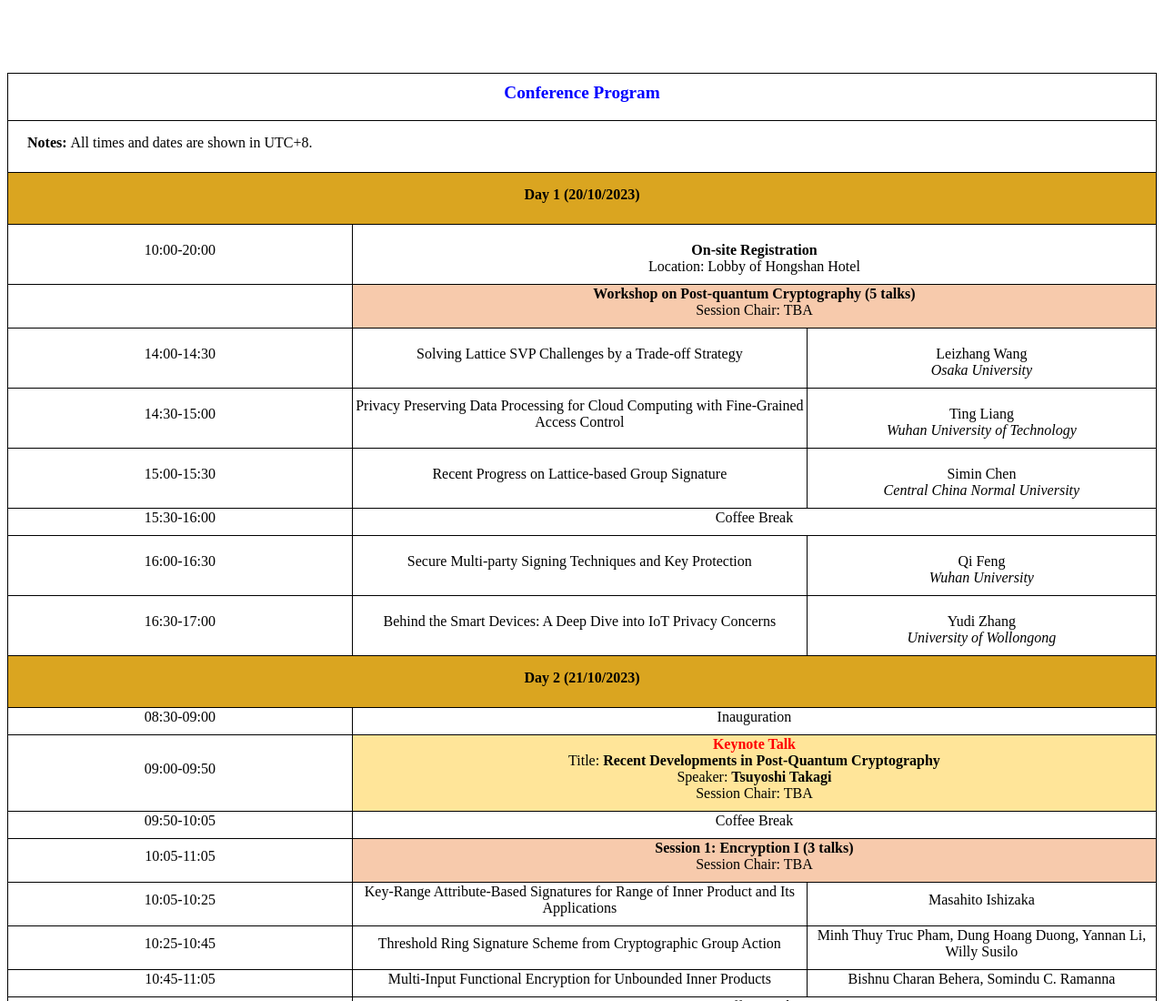
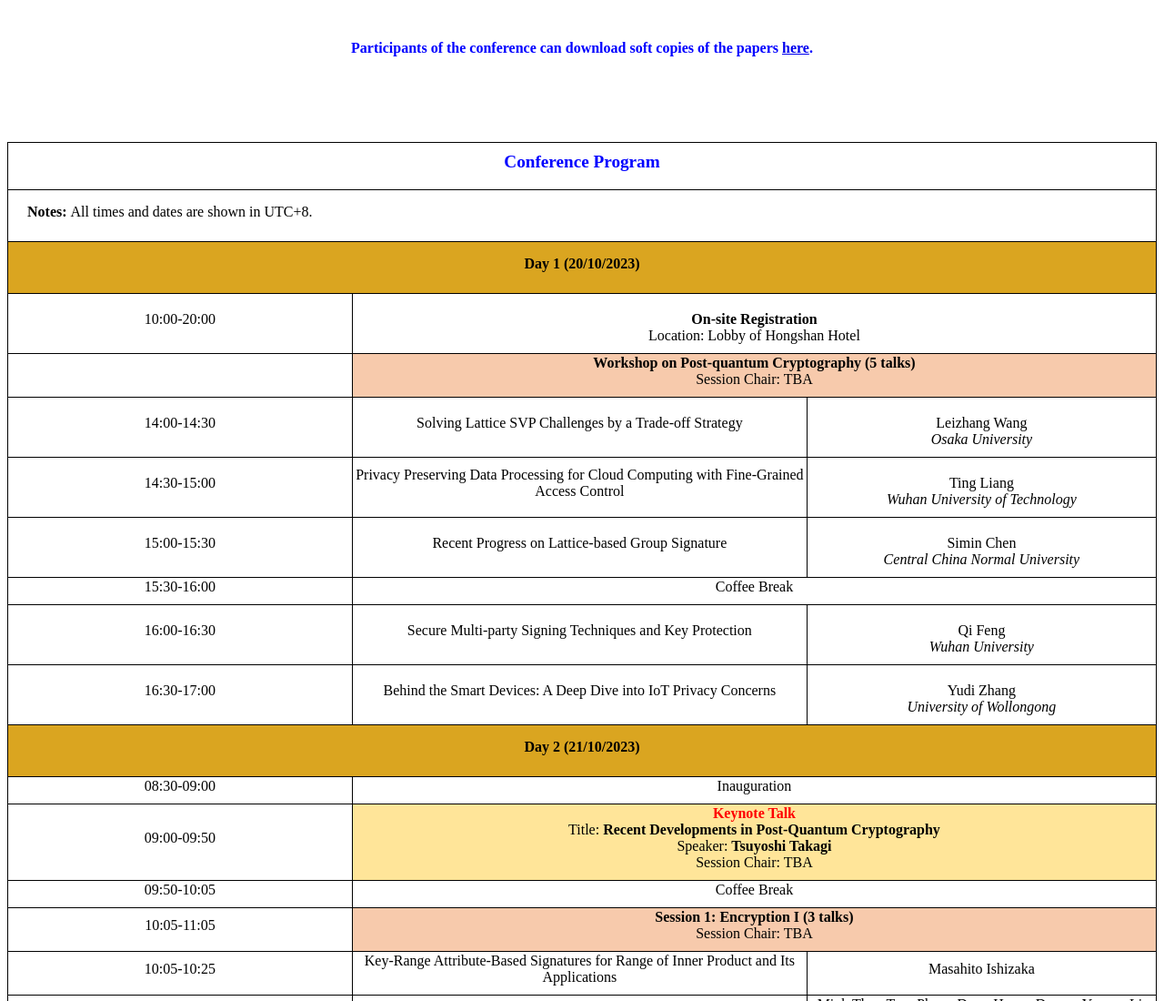
Before and after one commit to ProvSec2023/ProvSec2023, a plain HTML site: page programme.html in a window 1280 px wide. Shown: the top 1100 px of the page at 91% size. Drawn offline with Linux system fonts and the light colour scheme.

Commit message:
Update programme.html

```diff
--- a/programme.html
+++ b/programme.html
@@ -35,7 +35,10 @@
 		</style>
 	</head>
 	<body>
-
+		<br /><br />
+		<div style="display: block; height: 40px;text-align: center; color:blue; font-weight: bolder;">
+Participants of the conference can download soft copies of the papers <a href="https://link.springer.com/book/10.1007/978-3-031-45513-1" target="_blank">here</a>. <br />
+</div>
 		<div>
 	   <table style="vertical-align:middle; text-align: center; width: 100%; height: 100%;">
         <tr >
```
